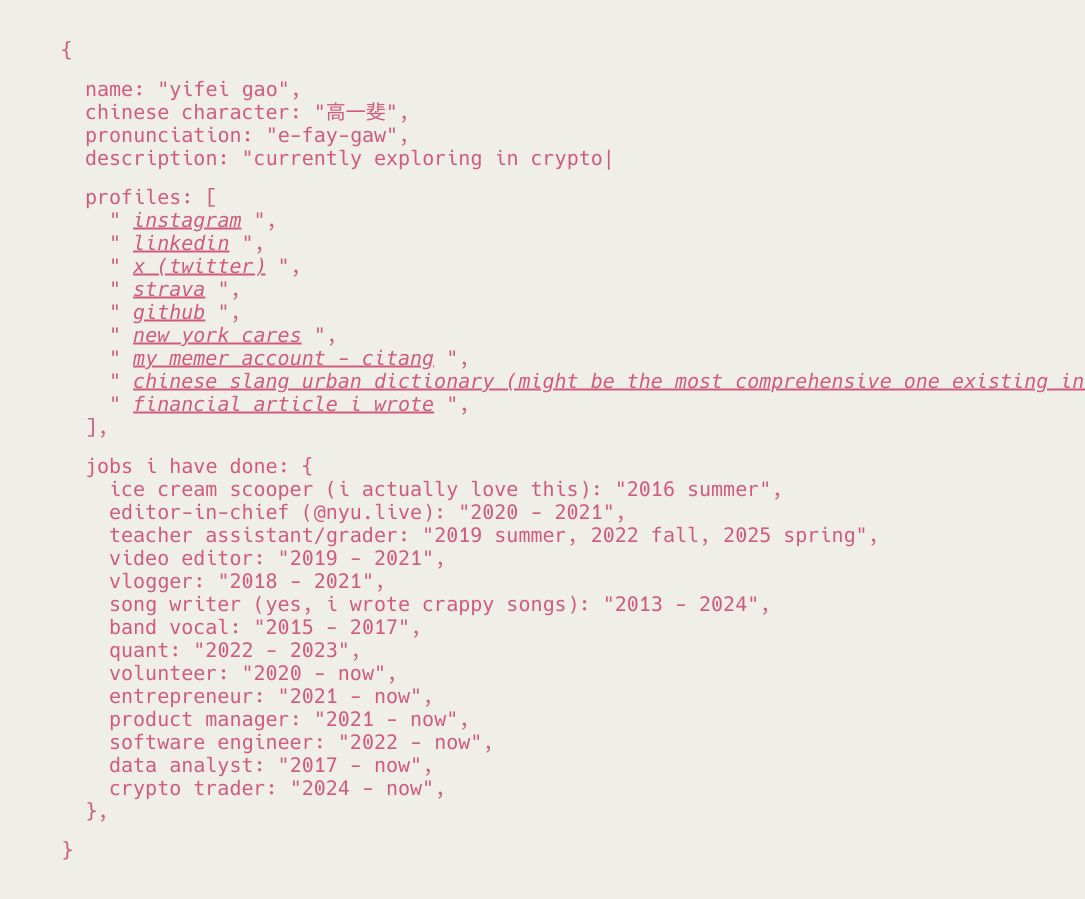
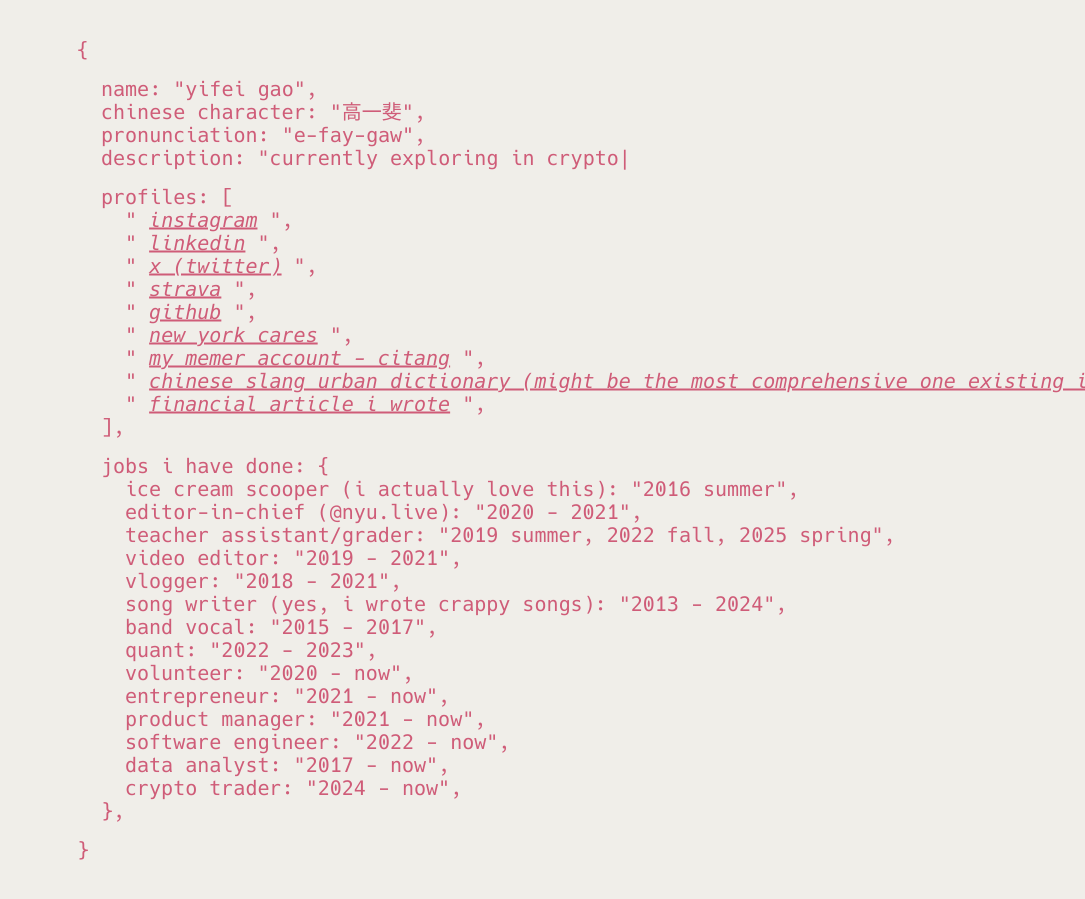
Before and after one commit to fahygao/fahygao.github.io, a Jekyll site: the page built from index.md, in a window 1280 px wide. Shown: the whole page, without its empty margins (195-1280 px from the left). Built offline with Jekyll 4.4.1, drawn with Linux system fonts in a browser that asks for light colours.

Commit message:
make width better

```diff
--- a/_sass/_json.scss
+++ b/_sass/_json.scss
@@ -1,5 +1,11 @@
 .json {
   white-space: nowrap;
+  max-width: 100%;
+  margin-left: auto;
+  margin-right: auto;
+  padding-left: 1rem;
+  padding-right: 1rem;
+  box-sizing: border-box;
 
   &:before {
     content: "{";
@@ -13,6 +19,8 @@
   margin-left: 1.5rem;
   margin-top: 1rem;
   margin-bottom: 1rem;
+  max-width: 1300px;
+  box-sizing: border-box;
 }
 
 .key:after {
```
Also changed, not shown: README.md.
